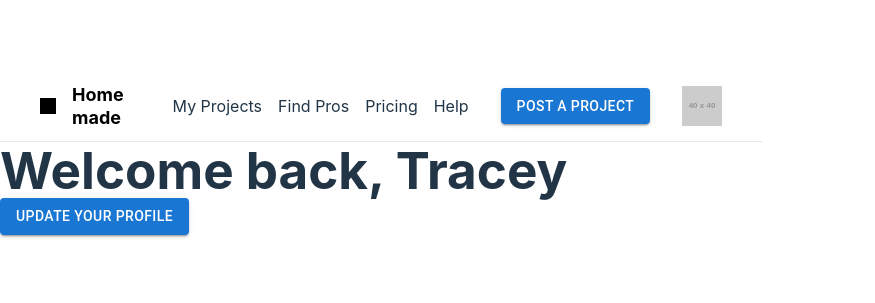
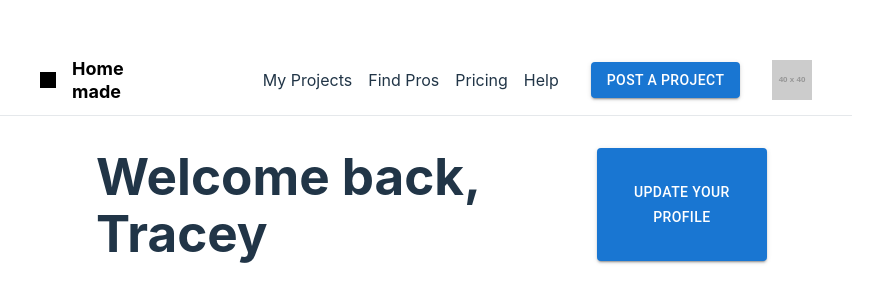
Before and after one commit to ctsang94/icontract-frontend, a React (Vite) app: page / in a window 1280 px wide. Shown: the part 247-550 px from the top of the page, without its empty margins (0-875 px from the left). Built offline with nearby package versions, Linux system fonts and the light colour scheme.

Commit message:
Add styling and positioning

```diff
--- a/src/components/Welcome/Welcome.jsx
+++ b/src/components/Welcome/Welcome.jsx
@@ -1,11 +1,12 @@
 import { Button } from "@mui/material";
+import './Welcome.scss'
 
 const Welcome = () => {
   return (
-    <>
-      <h1>Welcome back, Tracey</h1>
-      <Button variant="contained">Update your profile</Button>
-    </>
+    <section className='container'>
+      <h1 className='container__title'>Welcome back, Tracey</h1>
+      <Button variant="contained" className='container__button'>Update your profile</Button>
+    </section>
   );
 };
 
--- /dev/null
+++ b/src/components/Welcome/Welcome.scss
@@ -0,0 +1,7 @@
+.container{
+    display: flex;
+    justify-content: space-between;
+    width: 90%;
+    padding-top: 2rem;
+    padding-left: 6rem;
+}
```
